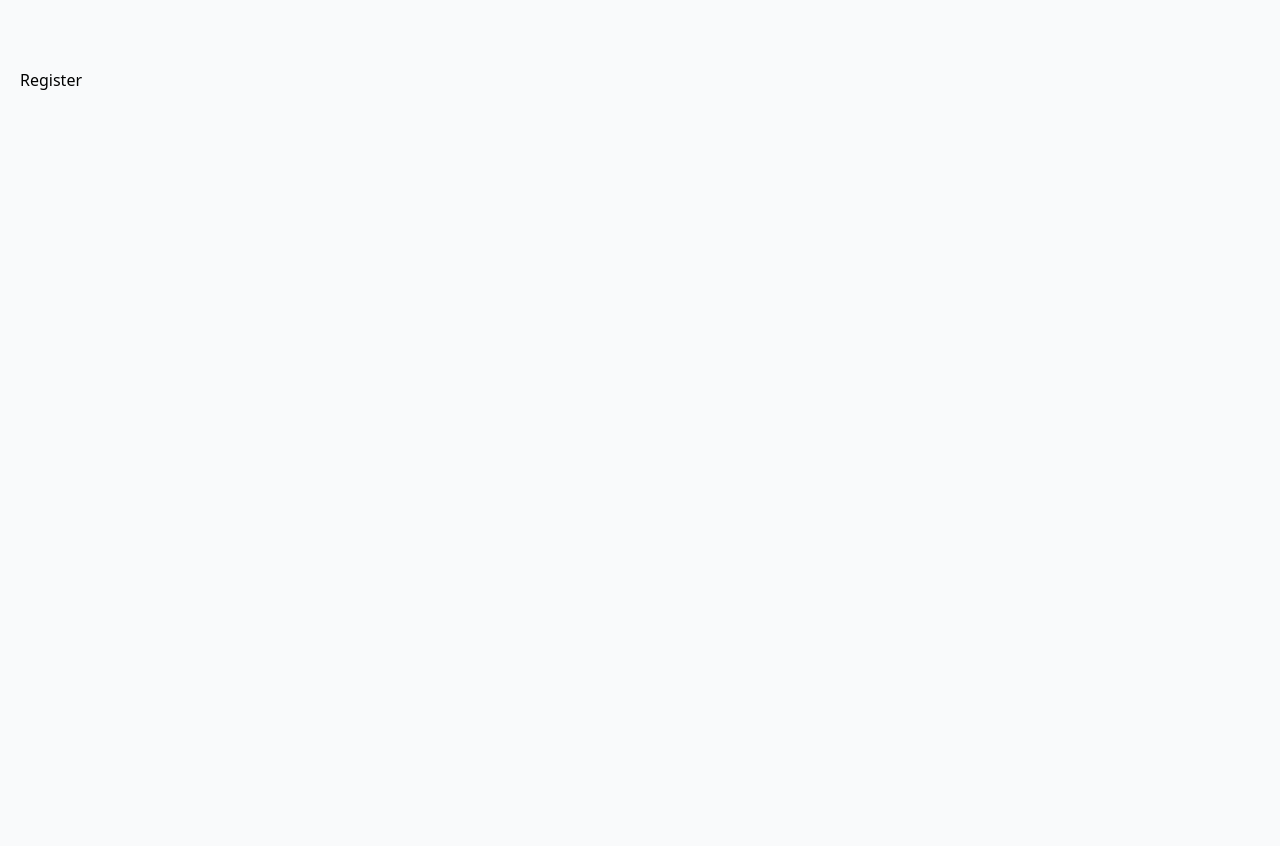
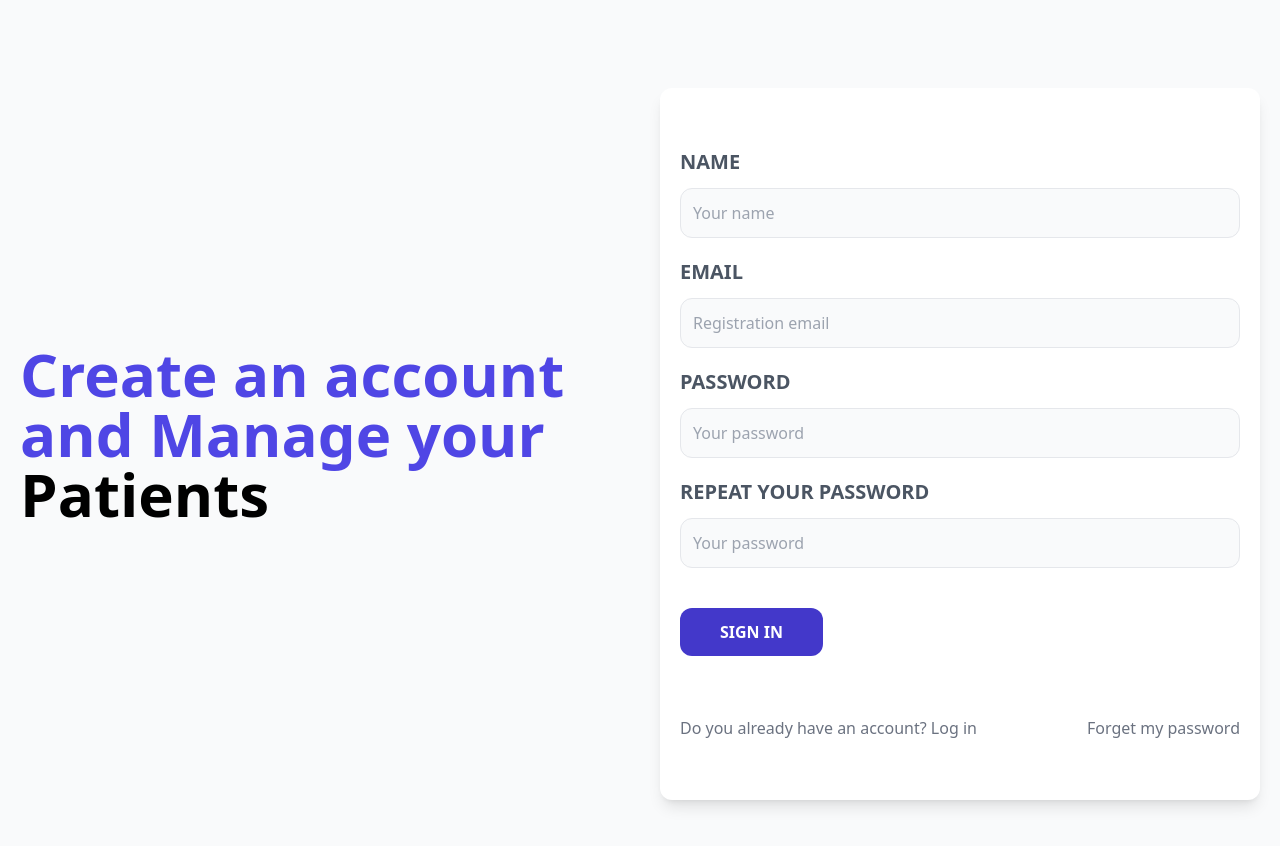
Before and after one commit to estebancb03/Veterinary-Administrator, a React (Vite) app in the folder frontend/: page /register in a window 1280 px wide. Built offline with nearby package versions, Linux system fonts and the light colour scheme.

Commit message:
Registration form was created

```diff
--- a/frontend/src/pages/Register.jsx
+++ b/frontend/src/pages/Register.jsx
@@ -1,6 +1,86 @@
+import { Link } from 'react-router-dom';
+
 const Register = () => {
   return (
-    <div>Register</div>
+    <>
+      <div>
+          <h1 className="text-indigo-600 font-black text-6xl">
+            Create an account and Manage your
+            <span className="text-black"> Patients</span>
+          </h1>
+      </div>
+      <div className="mt-20 md:mt-5 shadow-lg px-5 py-10 rounded-xl bg-white">
+        <form action="">
+          <div className="my-5">
+            <label
+              className="uppercase text-gray-600 block text-xl font-bold"
+            >
+              Name
+            </label>
+            <input
+              type="text"
+              placeholder="Your name"
+              className="border w-full p-3 mt-3 bg-gray-50 rounded-xl"
+            />
+          </div>
+
+          <div className="my-5">
+            <label
+              className="uppercase text-gray-600 block text-xl font-bold"
+            >
+              Email
+            </label>
+            <input
+              type="email"
+              placeholder="Registration email"
+              className="border w-full p-3 mt-3 bg-gray-50 rounded-xl"
+            />
+          </div>
+
+          <div className="my-5">
+            <label
+              className="uppercase text-gray-600 block text-xl font-bold"
+            >
+              Password
+            </label>
+            <input
+              type="password"
+              placeholder="Your password"
+              className="border w-full p-3 mt-3 bg-gray-50 rounded-xl"
+            />
+          </div>
+
+          <div className="my-5">
+            <label
+              className="uppercase text-gray-600 block text-xl font-bold"
+            >
+              Repeat your password
+            </label>
+            <input
+              type="password"
+              placeholder="Your password"
+              className="border w-full p-3 mt-3 bg-gray-50 rounded-xl"
+            />
+          </div>
+
+          <input
+            type="submit"
+            value="Sign in"
+            className="bg-indigo-700 w-full py-3 px-10 rounded-xl text-white uppercase
+                       font-bold mt-5 hover:cursor-pointer hover:bg-indigo-800 md:w-auto"
+          />
+
+          <nav className="mt-10 lg:flex lg:justify-between">
+            <Link
+              className="block text-center my-5 text-gray-500 hover:text-gray-600"
+              to="/">Do you already have an account? Log in</Link>
+            <Link
+              className="block text-center my-5 text-gray-500 hover:text-gray-600"
+              to="/recover-password">Forget my password</Link>
+          </nav>
+        </form>
+      </div>
+    </>
   );
 }
 
```
